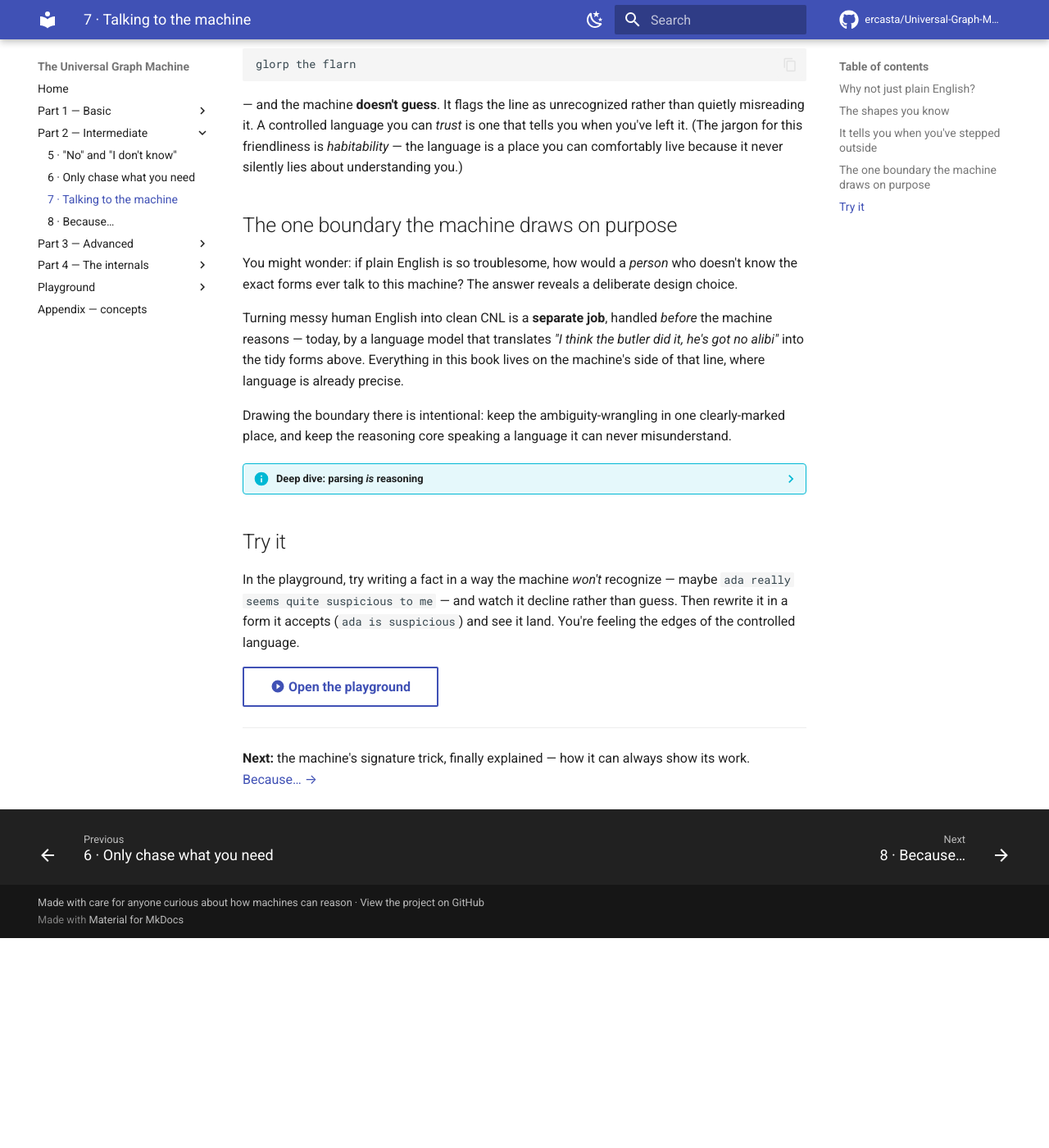
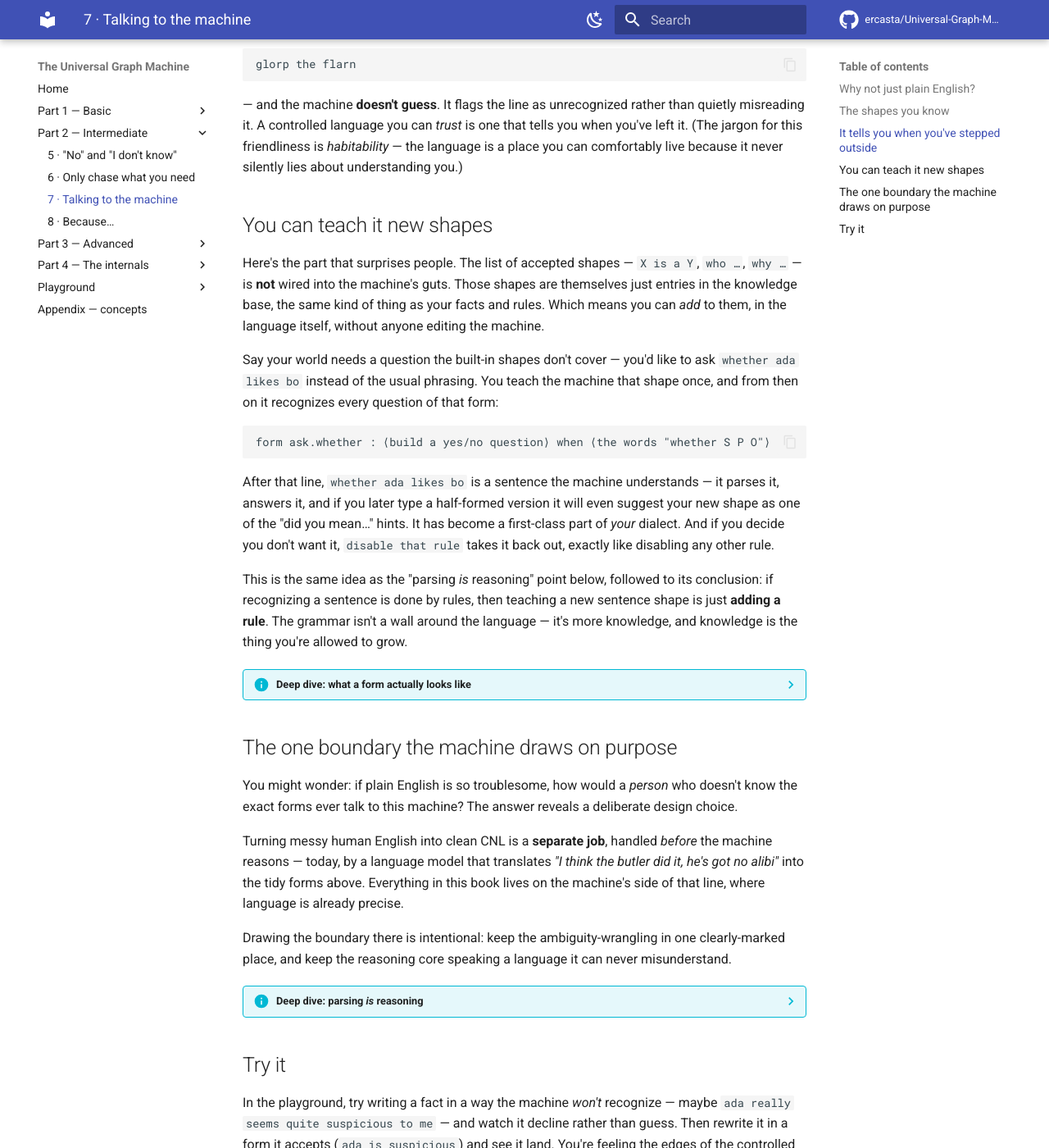
Before and after one commit to ercasta/Universal-Graph-Machine, an MkDocs documentation site: the page built from book/docs/intermediate/07-controlled-language.md, in a window 1280 px wide and 1400 px high, scrolled down 1147 px. Shown: the whole window at 82% size. Built offline with MkDocs 1.6.1 and Material for MkDocs 9.7.7, drawn with Linux system fonts in a browser that asks for light colours; comment, search, counter and statistics services are not loaded; before the commit the page ends 2291 px from its top, so only the background shows below that.

Commit message:
book updated

````diff
--- a/book/docs/intermediate/07-controlled-language.md
+++ b/book/docs/intermediate/07-controlled-language.md
@@ -55,6 +55,58 @@ tells you when you've left it. (The jargon for this friendliness is
 *habitability* — the language is a place you can comfortably live because it never
 silently lies about understanding you.)
 
+## You can teach it new shapes
+
+Here's the part that surprises people. The list of accepted shapes — `X is a Y`,
+`who …`, `why …` — is **not** wired into the machine's guts. Those shapes are
+themselves just entries in the knowledge base, the same kind of thing as your
+facts and rules. Which means you can *add* to them, in the language itself,
+without anyone editing the machine.
+
+Say your world needs a question the built-in shapes don't cover — you'd like to
+ask `whether ada likes bo` instead of the usual phrasing. You teach the machine
+that shape once, and from then on it recognizes every question of that form:
+
+```
+form ask.whether : ⟨build a yes/no question⟩ when ⟨the words "whether S P O"⟩
+```
+
+After that line, `whether ada likes bo` is a sentence the machine understands —
+it parses it, answers it, and if you later type a half-formed version it will
+even suggest your new shape as one of the "did you mean…" hints. It has become a
+first-class part of *your* dialect. And if you decide you don't want it, `disable
+that rule` takes it back out, exactly like disabling any other rule.
+
+This is the same idea as the "parsing *is* reasoning" point below, followed to its
+conclusion: if recognizing a sentence is done by rules, then teaching a new
+sentence shape is just **adding a rule**. The grammar isn't a wall around the
+language — it's more knowledge, and knowledge is the thing you're allowed to grow.
+
+??? info "Deep dive: what a form actually looks like"
+    A shape is taught with a `form` line that has two halves around `when`, just
+    like an ordinary rule. The half *after* `when` is the word pattern to match —
+    the sentence's words, in order. The half *before* is what to build when that
+    pattern is seen: the internal "question" object the machine then answers. A
+    real one, spelled out, is more technical than the sketch above:
+
+    ```
+    form ask.whether :
+      <query>? qtype yesno and <query>? q_s ?qs
+      and <query>? q_p ?qp and <query>? q_o ?qo
+      when ?s first whether? and whether? next ?qs
+      and ?qs next ?qp and ?qp next ?qo
+    ```
+
+    You won't often write these by hand at this level of detail — a friendlier
+    "*a whether-question looks like whether S P O*" surface is planned to sit on
+    top. Two guard rails keep the feature safe: a new form may only read the
+    *words* of the incoming sentence (never your facts — a "form" that peeked at
+    the knowledge base would be a disguised rule, and the machine rejects it), and
+    teaching the same shape twice is fine as long as the two definitions agree,
+    while two *different* definitions under one name are flagged rather than
+    silently fighting. Whole files of facts, rules, and `form` lines load in order,
+    so a file can teach a shape and then immediately use it.
+
 ## The one boundary the machine draws on purpose
 
 You might wonder: if plain English is so troublesome, how would a *person* who
````
Also changed, not shown: docs/design/form_authoring_design.md (+3 -2 lines), docs/implementation_plan.md (+1 -1 lines), docs/CHANGELOG.md.
